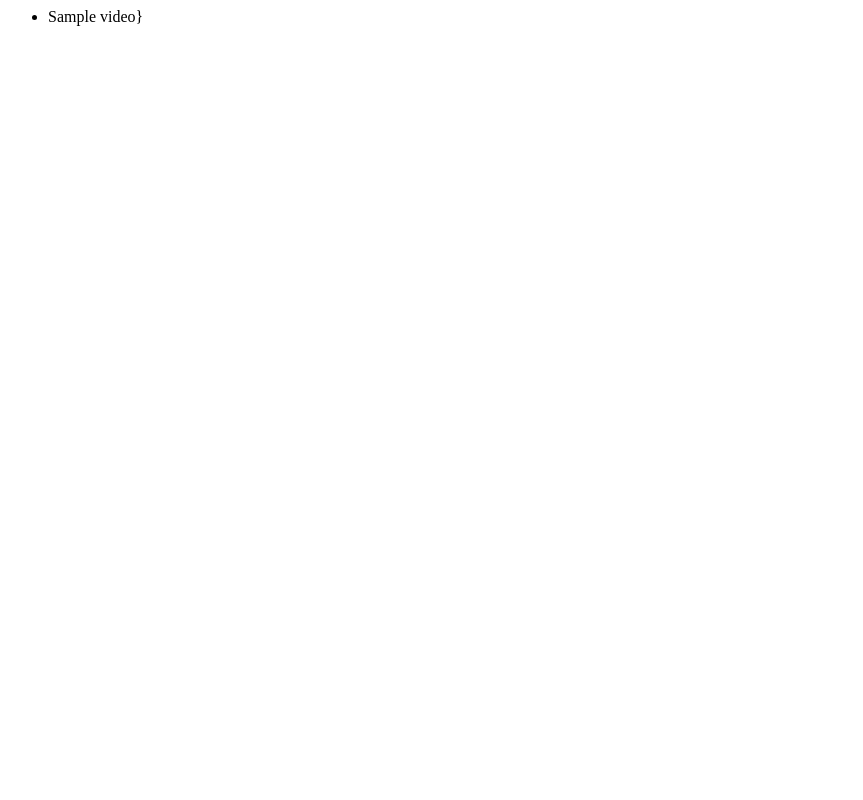
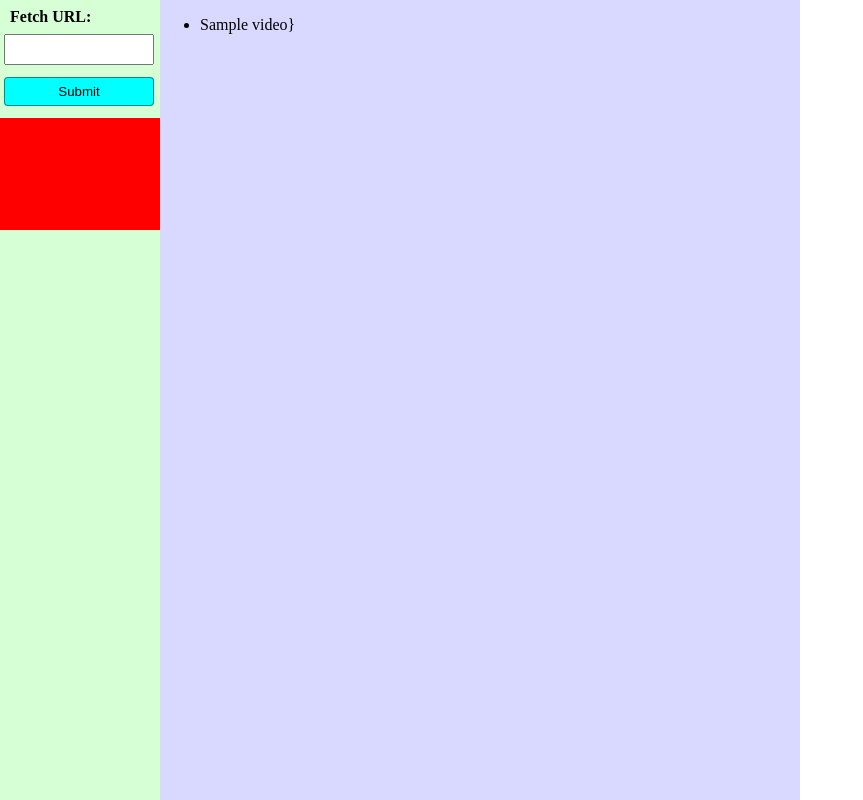
Before and after one commit to warMachineRockssss/SpiderController, a Django app: page /polls/ in a window 1280 px wide. Before the commit the part shown is almost empty. Shown: the whole page, without its empty margins (0-863 px from the left). Run offline with Django 4.2, Linux system fonts and the light colour scheme; tables that the repository leaves empty hold one stand-in row (values such as "Sample post").

Commit message:
feat: Front end Layout initialized

```diff
--- /dev/null
+++ b/polls/templates/home.html
@@ -0,0 +1,36 @@
+<head>
+    <meta http-equiv="Content-Type" content="text/html; charset=utf-8" />
+    <title>Spider Controller</title>
+    <style type="text/css">
+        .outer-main-frame {
+            width: 100vh;
+            height: 100vh;
+            display: flex;
+        }
+
+        .left-menu-frame {
+            width: 20vw;
+            height: 100vh;
+            background-color: #d6ffd6;
+        }
+
+        .main-content-frame {
+            width: 80vw;
+            height: 100vh;
+            background-color: #d9d9ff;
+            overflow: auto;
+        }
+    </style>
+</head>
+<body style="margin: 0 auto;padding: 0 auto;">
+    <div class="outer-main-frame">
+        <div class="left-menu-frame">
+            {% block leftPanel %}
+            {% endblock leftPanel %}
+        </div>
+        <div class="main-content-frame">
+            {% block content %}
+            {% endblock content %}
+        </div>
+    </div>
+</body>
--- a/polls/templates/polls/index.html
+++ b/polls/templates/polls/index.html
@@ -1,3 +1,5 @@
+{% extends 'home.html' %}
+{% block content %}
 {% if latest_video_list %}
     <ul>
         {% for video in latest_video_list %}
@@ -7,3 +9,17 @@
 {% else %}
     <p>No Data</p>
 {% endif %}
+{% endblock content %}
+
+{% block leftPanel %}
+<div style="width: 100%;height:100px;padding: 4px 4px 4px 4px;">
+    <form action="/submit_url" method="post">
+        <label style="margin: 4px 0 8px 6px;display: block;font-weight:bold;" for="username">Fetch URL:</label>
+        <input style="width:calc(100% - 10px);padding: 6px 6px 6px 6px;" type="text" id="username" name="username"><br><br>
+        <input style="width:calc(100% - 10px);padding: 6px 6px 6px 6px;margin-top: -6px;background-color: aqua;border:1px solid #00000073;border-radius: 4px;" type="submit" value="Submit">
+    </form>
+</div>
+<div style="width: 100%;height:100px;background-color:red;margin-top: 10px;padding: 6px 6px 6px 6px;">
+
+</div>
+{% endblock leftPanel %}
```
